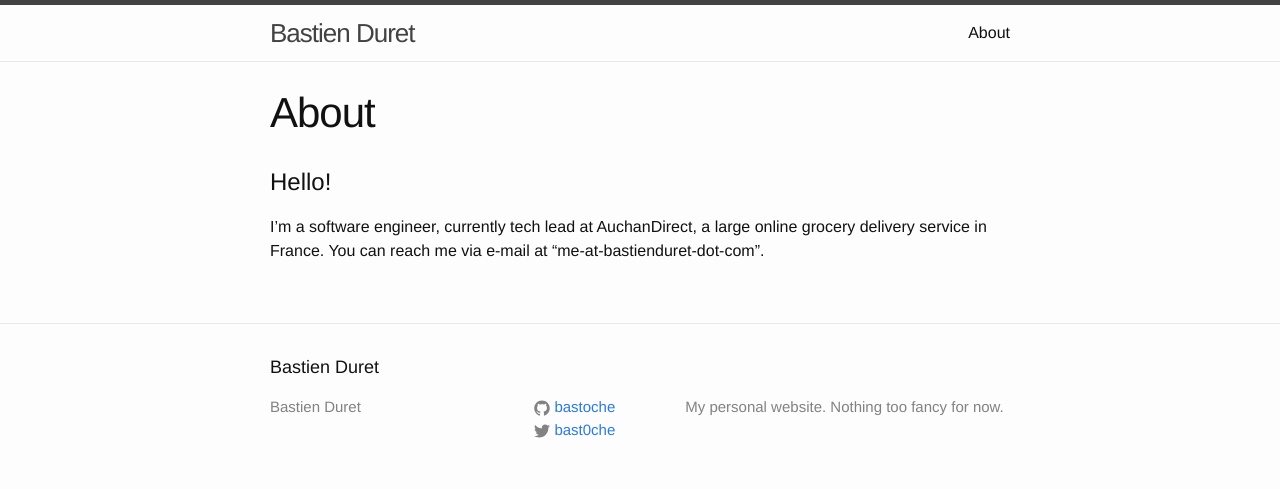
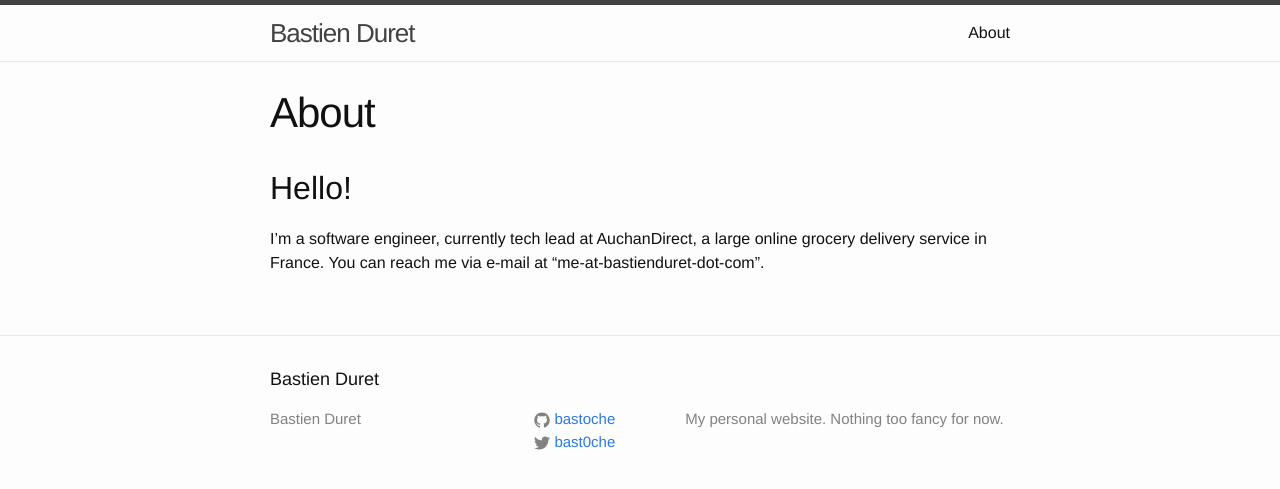
Before and after one commit to bastoche/bastoche.github.io, a Jekyll site: the page built from about.md, in a window 1280 px wide. Shown: the top 489 px of the page. Built offline with Jekyll 4.4.1, drawn with Linux system fonts in a browser that asks for light colours.

```diff
--- a/about.md
+++ b/about.md
@@ -4,6 +4,6 @@ title: About
 permalink: /about/
 ---
 
-# Hello!
+## Hello!
 
 I'm a software engineer, currently tech lead at AuchanDirect, a large online grocery delivery service in France. You can reach me via e-mail at "me-at-bastienduret-dot-com".
```
